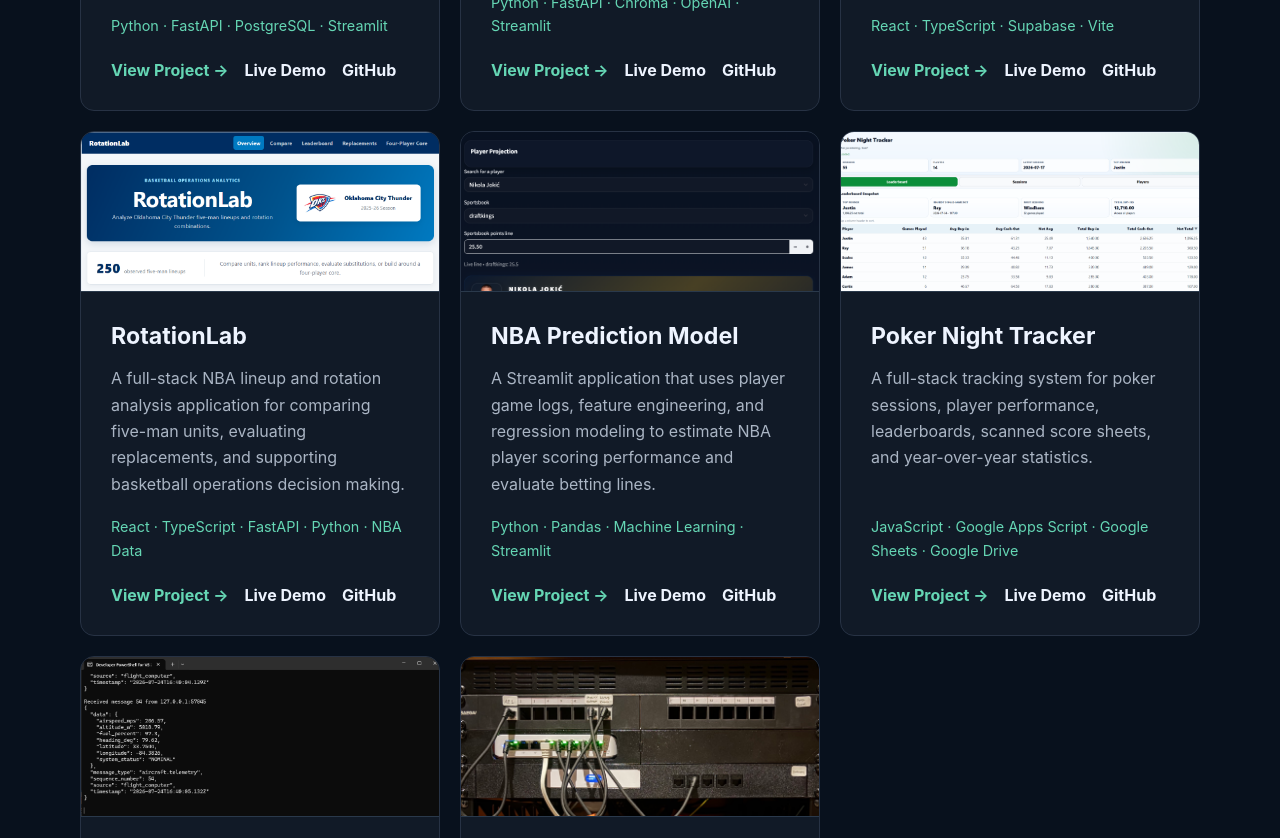
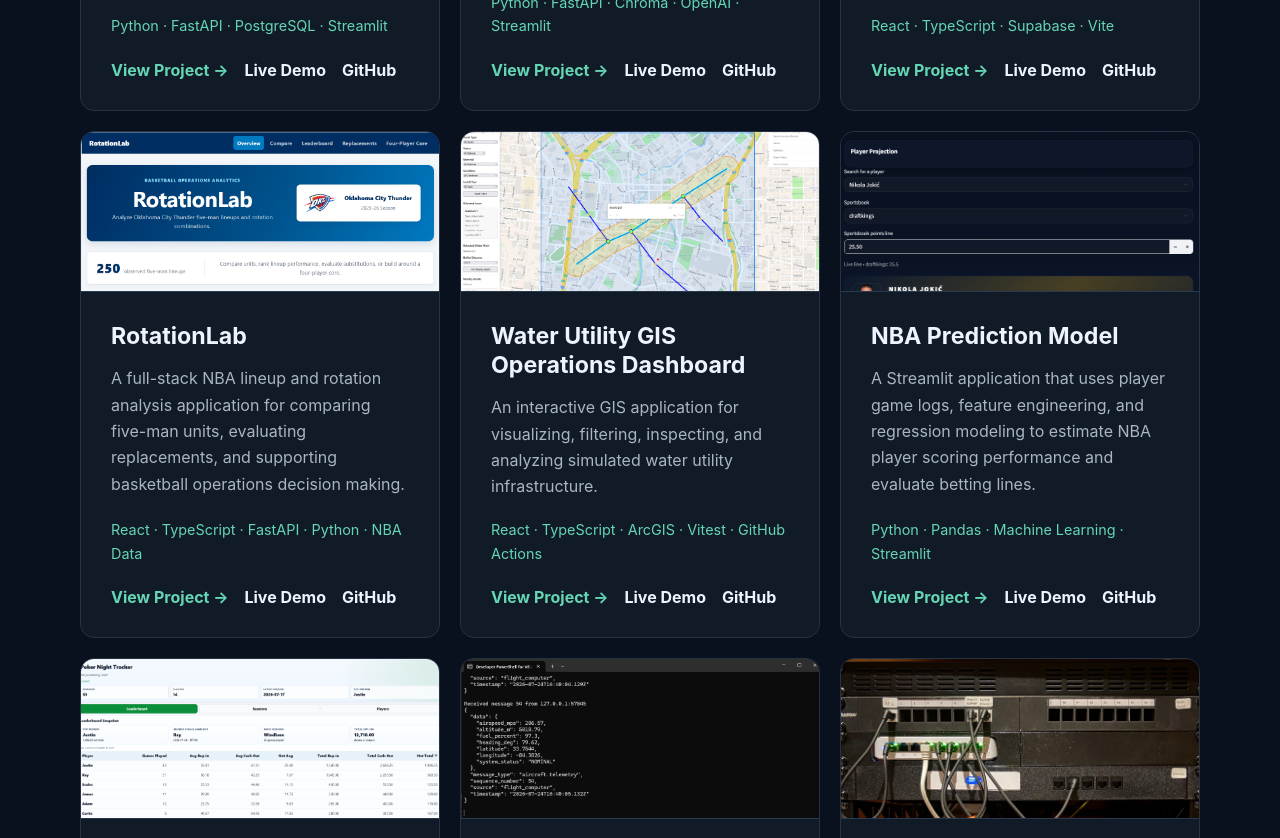
Before and after one commit to richardrhanly-us/Portfolio, a React (Vite) app: page /projects in a window 1280 px wide. Shown: the part 720-1558 px from the top of the page. Built offline with nearby package versions, Linux system fonts and the light colour scheme.

Commit message:
Feature strongest projects and tighten homepage spacing

```diff
--- a/src/App.css
+++ b/src/App.css
@@ -174,11 +174,10 @@ main {
 
 .hero {
   display: flex;
-  align-items: center;
-
-  min-height: calc(88vh - 72px);
-
-  padding: 72px 0 96px;
+  align-items: flex-start;
+  min-height: 0;
+  height: auto;
+  padding: 64px 0 32px;
 }
 
 .hero-content {
@@ -232,7 +231,7 @@ main {
    ========================================================= */
 
 .home-featured {
-  padding-top: 40px;
+  padding-top: 32px;
 }
 
 .section-heading-row {
@@ -530,7 +529,6 @@ main {
   background: #08111d;
 }
 
-
 .case-study-video-section {
   margin-top: 3rem;
 }
@@ -553,7 +551,6 @@ main {
   border-radius: 12px;
   background: #000;
 }
-
 
 /* =========================================================
    CASE STUDY DETAIL CARDS
@@ -722,7 +719,6 @@ main {
   line-height: 1.7;
 }
 
-
 /* =========================================================
    ABOUT PAGE RESPONSIVE
    ========================================================= */
@@ -754,7 +750,6 @@ main {
     font-size: 1.15rem;
   }
 }
-
 
 /* =========================================================
    TABLET RESPONSIVE STYLES
@@ -824,9 +819,11 @@ main {
   }
 
   .hero {
-    min-height: auto;
-
-    padding: 72px 0 88px;
+    display: flex;
+    align-items: flex-start;
+    min-height: 0;
+    height: auto;
+    padding: 64px 0 32px;
   }
 
   .section {
--- a/src/App.tsx
+++ b/src/App.tsx
@@ -11,6 +11,7 @@ import AircraftSimulator from "./pages/projects/AircraftSimulator";
 import Homelab from "./pages/projects/Homelab";
 import About from "./pages/About";
 import RotationLab from "./pages/projects/RotationLab";
+import WaterUtilityGIS from "./pages/projects/WaterUtilityGIS";
 
 function App() {
   return (
@@ -32,6 +33,10 @@ function App() {
         />
         <Route path="/projects/homelab" element={<Homelab />} />
         <Route path="/about" element={<About />} />
+        <Route
+          path="/projects/water-utility-gis"
+          element={<WaterUtilityGIS />}
+        />
       </Routes>
     </>
   );
--- a/src/pages/Home.tsx
+++ b/src/pages/Home.tsx
@@ -1,4 +1,5 @@
 import { Link } from "react-router-dom";
+
 import "../App.css";
 
 function Home() {
@@ -70,7 +71,9 @@ function Home() {
                 automated materials handler activity for library operations.
               </p>
 
-              <p className="tech">Python · FastAPI · PostgreSQL · Streamlit</p>
+              <p className="tech">
+                Python · FastAPI · PostgreSQL · Streamlit
+              </p>
 
               <div className="project-links">
                 <Link to="/projects/sortview">View Project</Link>
@@ -80,50 +83,52 @@ function Home() {
 
           <article className="project-card">
             <img
-              src="/images/flowboard.png"
-              alt="FlowBoard task management dashboard"
+              src="/images/rotationlab.png"
+              alt="RotationLab NBA lineup and rotation analysis application"
               className="project-image"
             />
 
             <div className="project-content">
-              <h3>FlowBoard</h3>
+              <h3>RotationLab</h3>
 
               <p>
-                A full-stack task management application with authentication,
-                drag-and-drop workflows, priorities, filters, and responsive
-                design.
+                A full-stack NBA lineup and rotation analysis application for
+                comparing five-man units, evaluating replacements, and
+                exploring player combinations.
               </p>
 
-              <p className="tech">React · TypeScript · Supabase · Vite</p>
+              <p className="tech">
+                React · TypeScript · FastAPI · Python · NBA Data
+              </p>
 
               <div className="project-links">
-                <Link to="/projects/flowboard">View Project</Link>
+                <Link to="/projects/rotationlab">View Project</Link>
               </div>
             </div>
           </article>
 
           <article className="project-card">
             <img
-              src="/images/library-ai-assistant.png"
-              alt="Library AI Assistant interface"
+              src="/images/GIS-image.png"
+              alt="Water Utility GIS Operations Dashboard"
               className="project-image"
             />
 
             <div className="project-content">
-              <h3>Library AI Assistant</h3>
+              <h3>Water Utility GIS Dashboard</h3>
 
               <p>
-                A retrieval-augmented generation application that answers
-                questions from uploaded documents and returns supporting
-                sources.
+                An interactive GIS application for visualizing, filtering,
+                inspecting, and analyzing simulated water utility
+                infrastructure.
               </p>
 
               <p className="tech">
-                Python · FastAPI · Chroma · OpenAI · Streamlit
+                React · TypeScript · ArcGIS · Vitest · GitHub Actions
               </p>
 
               <div className="project-links">
-                <Link to="/projects/library-ai">View Project</Link>
+                <Link to="/projects/water-utility-gis">View Project</Link>
               </div>
             </div>
           </article>
--- a/src/pages/Projects.tsx
+++ b/src/pages/Projects.tsx
@@ -183,6 +183,54 @@ function Projects() {
               </div>
             </div>
           </article>
+
+          <article className="project-card">
+            <img
+              src="/images/GIS-image.png"
+              alt="Water Utility GIS Operations Dashboard"
+              className="project-image"
+            />
+
+            <div className="project-content">
+              <h3>Water Utility GIS Operations Dashboard</h3>
+
+              <p>
+                An interactive GIS application for visualizing, filtering,
+                inspecting, and analyzing simulated water utility
+                infrastructure.
+              </p>
+
+              <p className="tech">
+                React · TypeScript · ArcGIS · Vitest · GitHub Actions
+              </p>
+
+              <div className="project-links">
+                <Link
+                  to="/projects/water-utility-gis"
+                  className="project-detail-link"
+                >
+                  View Project →
+                </Link>
+
+                <a
+                  href="https://water-utility-gis.vercel.app/"
+                  target="_blank"
+                  rel="noreferrer"
+                >
+                  Live Demo
+                </a>
+
+                <a
+                  href="https://github.com/richardrhanly-us/water-utility-gis"
+                  target="_blank"
+                  rel="noreferrer"
+                >
+                  GitHub
+                </a>
+              </div>
+            </div>
+          </article>
+
           <article className="project-card">
             <img
               src="/images/NBA.PNG"
--- /dev/null
+++ b/src/pages/projects/WaterUtilityGIS.tsx
@@ -0,0 +1,142 @@
+function WaterUtilityGIS() {
+  return (
+    <main>
+      <section className="section case-study">
+        <p className="section-label">Project Case Study</p>
+
+        <h2>Water Utility GIS Operations Dashboard</h2>
+
+        <div className="case-study-intro">
+          <div className="case-study-copy">
+            <h3>Interactive GIS analysis for simulated utility infrastructure</h3>
+
+            <p>
+              The Water Utility GIS Operations Dashboard is an interactive web
+              GIS application for visualizing, filtering, inspecting, and
+              analyzing simulated water utility infrastructure.
+            </p>
+
+            <p>
+              The application includes water mains, hydrants, valves, and
+              service zones, along with attribute-based filtering and spatial
+              analysis tools for identifying infrastructure near selected water
+              mains.
+            </p>
+
+            <div className="case-study-links">
+              <a
+                href="https://water-utility-gis.vercel.app/"
+                target="_blank"
+                rel="noreferrer"
+                className="primary-button"
+              >
+                Open Live Application
+              </a>
+
+              <a
+                href="https://github.com/richardrhanly-us/water-utility-gis"
+                target="_blank"
+                rel="noreferrer"
+                className="secondary-button"
+              >
+                View Source Code
+              </a>
+            </div>
+          </div>
+
+          <figure className="case-study-image-container">
+            <img
+              src="/images/GIS-image.png"
+              alt="Water Utility GIS Operations Dashboard showing simulated water infrastructure and spatial analysis"
+              className="case-study-image"
+            />
+
+            <figcaption>
+              Interactive mapping, asset inspection, utility filtering, and
+              proximity analysis using simulated infrastructure data.
+            </figcaption>
+          </figure>
+        </div>
+
+        <div className="case-study-video-section">
+          <div className="case-study-video-heading">
+            <p className="section-label">Application Walkthrough</p>
+
+            <h3>Water Utility GIS Demo</h3>
+
+            <p>
+              A walkthrough of the map layers, utility filters, asset inspection,
+              spatial buffer analysis, automated testing, and continuous
+              integration workflow.
+            </p>
+          </div>
+
+          <video
+            className="case-study-video"
+            controls
+            preload="metadata"
+            poster="/images/GIS-image.png"
+          >
+            <source
+              src="/videos/GIS_Dashboard-walkthrough.mp4"
+              type="video/mp4"
+            />
+
+            Your browser does not support the video tag.
+          </video>
+        </div>
+
+        <div className="case-study-details">
+          <article>
+            <h3>The Problem</h3>
+
+            <p>
+              Utility infrastructure is inherently spatial. Operators need to
+              understand not only what assets exist, but where they are, what
+              condition they are in, and how they relate geographically to
+              other infrastructure.
+            </p>
+          </article>
+
+          <article>
+            <h3>The Solution</h3>
+
+            <p>
+              I built an interactive GIS dashboard that combines map-based
+              visualization with asset filtering, feature inspection, and
+              geometry-based proximity analysis. Users can select a water main,
+              create a configurable geographic buffer, and identify nearby
+              hydrants and valves.
+            </p>
+          </article>
+
+          <article>
+            <h3>What I Built</h3>
+
+            <p>
+              The application uses React, TypeScript, Vite, and the ArcGIS Maps
+              SDK for JavaScript. It includes structured synthetic utility data,
+              multiple GIS layers, context-aware filters, asset detail views,
+              geodesic buffering, spatial intersection analysis, Vitest
+              automated tests, and GitHub Actions continuous integration.
+            </p>
+          </article>
+        </div>
+
+        <div className="architecture">
+          <h3>Application Workflow</h3>
+
+          <div className="architecture-flow">
+            <span>Utility Data</span>
+            <span>ArcGIS Layers</span>
+            <span>React Interface</span>
+            <span>Geometry Analysis</span>
+            <span>Operational Results</span>
+          </div>
+        </div>
+      </section>
+    </main>
+  );
+}
+
+export default WaterUtilityGIS;
```
Also changed, not shown: public/images/GIS-image.png (added), 1 other file (tests, documents, lock files or other folders).
